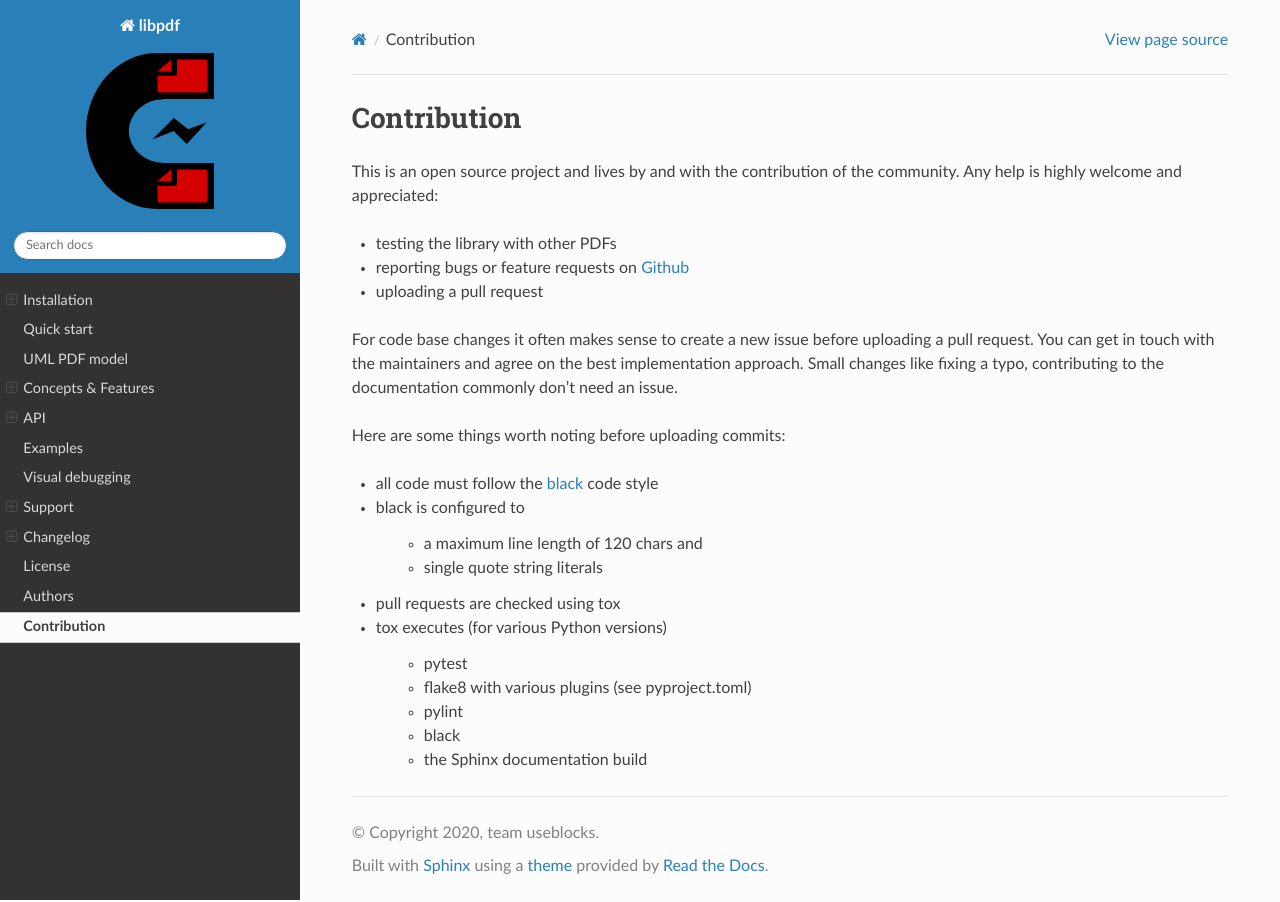
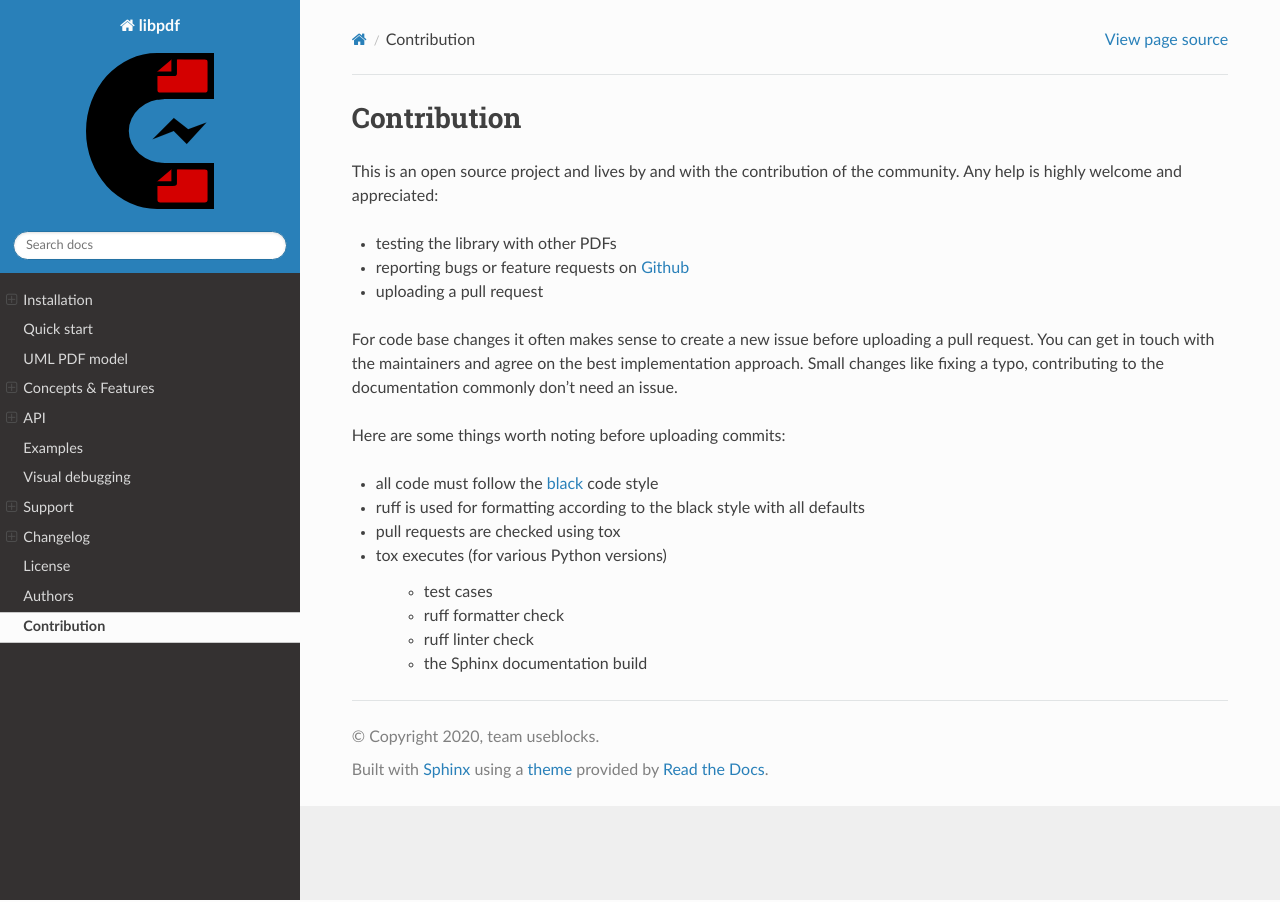
Before and after one commit to useblocks/libpdf, a Sphinx documentation site: the page built from docs/contents/contribution.rst, in a window 1280 px wide. Built offline with Sphinx 7.4.7 and the Read the Docs theme 2.0.0, drawn with Linux system fonts in a browser that asks for light colours.

Commit message:
Updated contribution

```diff
--- a/docs/contents/contribution.rst
+++ b/docs/contents/contribution.rst
@@ -15,16 +15,11 @@ Small changes like fixing a typo, contributing to the documentation commonly don
 Here are some things worth noting before uploading commits:
 
 * all code must follow the `black <https://black.readthedocs.io/en/stable/>`_ code style
-* black is configured to
-
-    * a maximum line length of 120 chars and
-    * single quote string literals
-
+* ruff is used for formatting according to the black style with all defaults
 * pull requests are checked using tox
 * tox executes (for various Python versions)
 
-    * pytest
-    * flake8 with various plugins (see pyproject.toml)
-    * pylint
-    * black
+    * test cases
+    * ruff formatter check
+    * ruff linter check
     * the Sphinx documentation build
```
